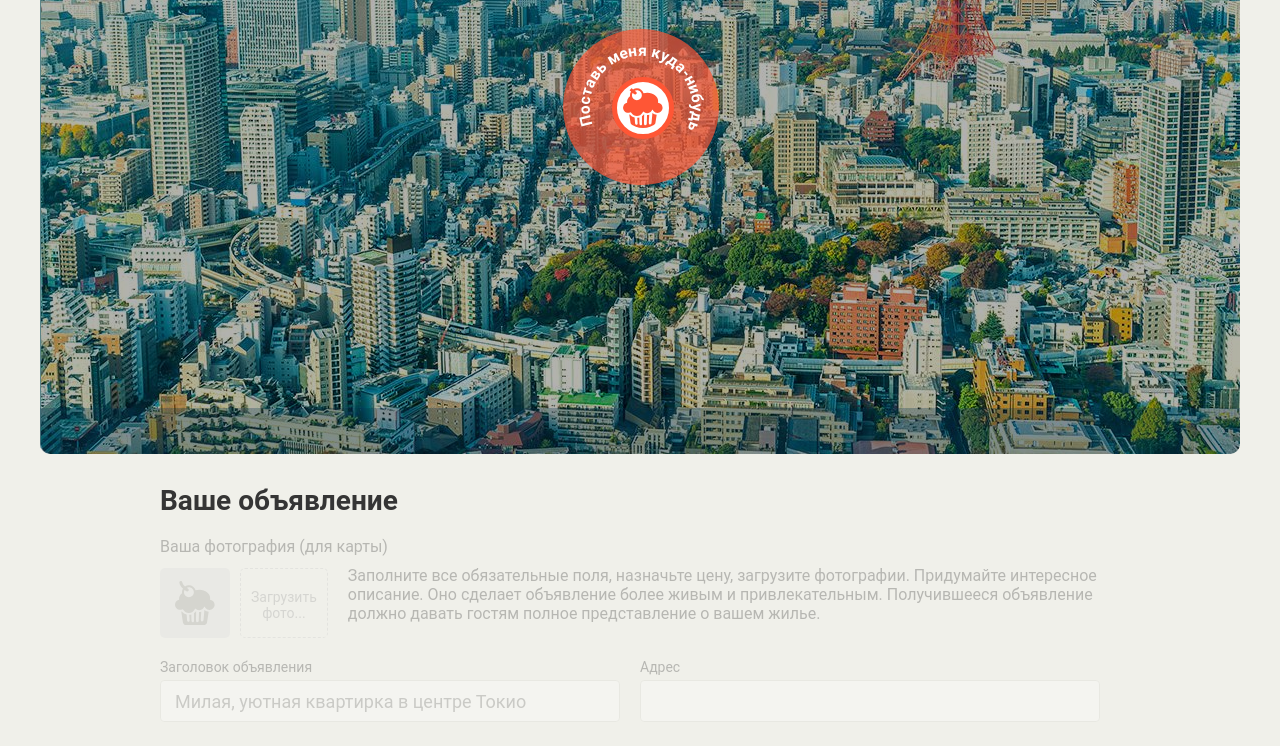
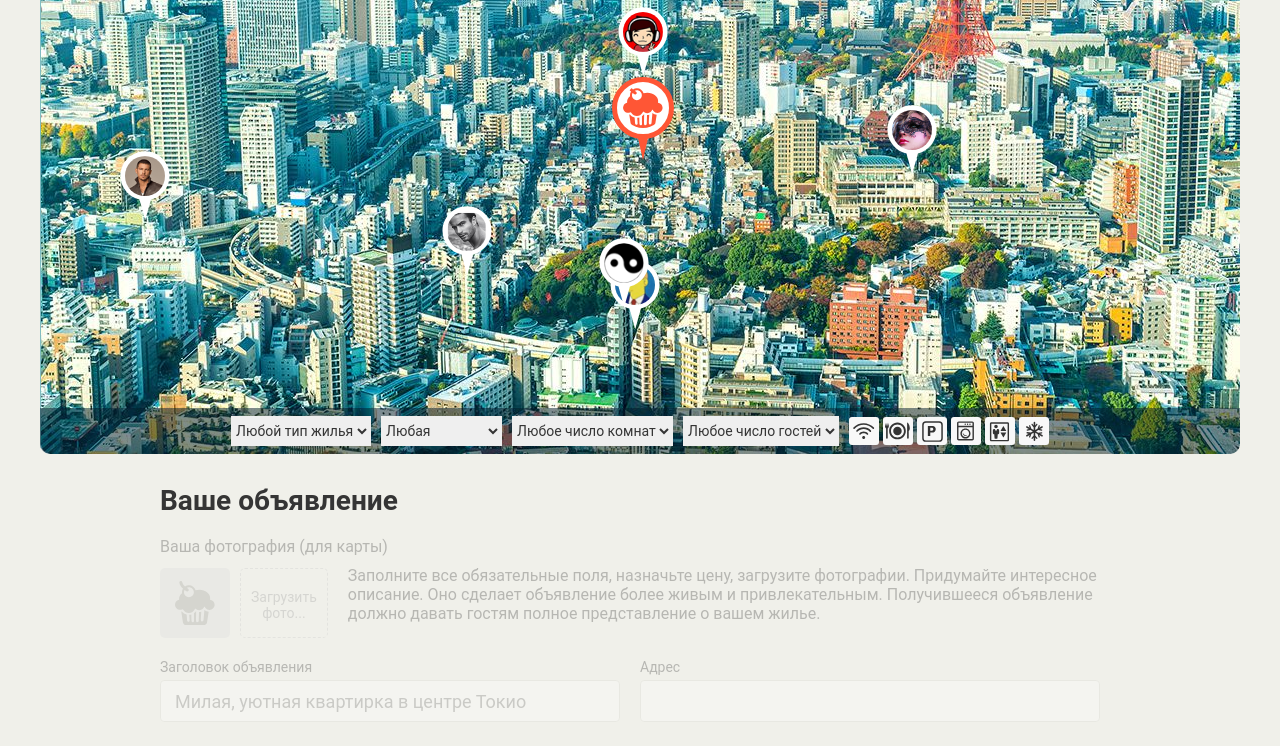
Before and after one commit to ley-na/keksobooking, a website: page index.html in a window 1280 px wide. Shown: the part 296-1042 px from the top of the page. Drawn offline with Linux system fonts and the light colour scheme; files whose address does not match are found by name.

Commit message:
add new offers to the map

```diff
--- a/index.html
+++ b/index.html
@@ -248,5 +248,7 @@
     </div>
   </template>
 
+
+  <script src="./js/main.js"></script>
 </body>
 </html>
--- a/js/main.js
+++ b/js/main.js
@@ -0,0 +1,118 @@
+'use strict';
+
+var OFFER_TITLES = ['Лучшее место для отдыха вдвоём', 'Квартира с видом на море', 'Студия в центре', 'Для большой семьи'];
+var OFFER_TYPES = ['palace', 'flat', 'house', 'bungalo'];
+var CHECK_INS = ['12:00', '13:00', '14:00'];
+var CHECK_OUTS = ['12:00', '13:00', '14:00'];
+var OFFER_FEATURES = ['wifi', 'dishwasher', 'parking', 'washer', 'elevator', 'conditioner'];
+var OFFER_DESCRIPTIONS = ['Великолепная квартира-студия в центре Токио. Подходит как туристам, так и бизнесменам. Квартира полностью укомплектована и недавно отремонтирована.', 'Второе описание', 'Третье описание'];
+var OFFER_PHOTOS = ['http://o0.github.io/assets/images/tokyo/hotel1.jpg', 'http://o0.github.io/assets/images/tokyo/hotel2.jpg', 'http://o0.github.io/assets/images/tokyo/hotel3.jpg'];
+var OFFERS_NUMBER = 8;
+var GUESTS_MAX = 6;
+var ROOMS_MAX = 10;
+var PRICE_MAX = 50000;
+
+var PIN_WIDTH = 50;
+var PIN_HEIGHT = 70;
+
+var LOCATION_X_MIN = 0;
+var LOCATION_Y_MIN = 130;
+var LOCATION_Y_MAX = 630;
+
+var locationXMax = document.querySelector('.map').offsetWidth;
+
+var map = document.querySelector('.map');
+
+var getRandomNumber = function (min, max) {
+  return Math.floor(Math.random() * (max - min + 1) + min);
+
+};
+
+var getRandomElement = function (items) {
+  var randomIndex = getRandomNumber(0, items.length - 1);
+  return items[randomIndex];
+};
+
+// Перемешивание массива
+var shuffleItems = function (items) {
+  var itemsClone = items.slice();
+  for (var i =  0; i < itemsClone.length; i++) {
+    var swapIndex = getRandomNumber(0, items.length - 1);
+
+    var currentItem = itemsClone[i];
+    itemsClone[i] = itemsClone[swapIndex];
+    itemsClone[swapIndex] = currentItem;
+  }
+  return itemsClone;
+};
+
+var shuffleAndSliceItems = function (items) {
+  var shuffledItems = shuffleItems(items);
+  return shuffledItems.slice(0, getRandomNumber(1, items.length));
+};
+
+// Показ карты
+var showMap = function () {
+  map.classList.remove('map--faded');
+};
+
+
+// Генерирование элементов
+var generateOffers = function (size) {
+  var offers = [];
+  for (var i = 1; i <= size; i++) {
+    var locationX = getRandomNumber(LOCATION_X_MIN, locationXMax);
+    var locationY = getRandomNumber(LOCATION_Y_MIN, LOCATION_Y_MAX);
+    var offer = {
+      author: {
+        avatar: 'img/avatars/user0' + i + '.png'
+      },
+      offer: {
+        title: getRandomElement(OFFER_TITLES),
+        address: locationX + ', ' + locationY,
+        price: getRandomNumber(0, PRICE_MAX),
+        type: getRandomElement(OFFER_TYPES),
+        rooms: getRandomNumber(0, ROOMS_MAX),
+        guests: getRandomNumber(0, GUESTS_MAX),
+        checkin: getRandomElement(CHECK_INS),
+        checkout: getRandomElement(CHECK_OUTS),
+        features: shuffleAndSliceItems(OFFER_FEATURES),
+        description: getRandomElement(OFFER_DESCRIPTIONS),
+        photos: shuffleAndSliceItems(OFFER_PHOTOS)
+      },
+      location: {
+        x: locationX,
+        y: locationY
+      }
+    };
+    offers.push(offer);
+  }
+  return offers;
+};
+
+// Отрисовка метки объявления
+var renderOfferPin = function (offerPin) {
+  var offerPinTemplate = document.querySelector('#pin').content.querySelector('.map__pin');
+  var offerPinElement = offerPinTemplate.cloneNode(true);
+
+  offerPinElement.querySelector('img').src = offerPin.author.avatar;
+  offerPinElement.querySelector('img').alt = offerPin.offer.title;
+  offerPinElement.style.left = offerPin.location.x - PIN_WIDTH / 2 + 'px';
+  offerPinElement.style.top = offerPin.location.y - PIN_HEIGHT + 'px';
+
+  return offerPinElement;
+};
+
+// Добавление метки в разметку
+var renderOfferPins = function (offers) {
+  var mapPins = map.querySelector('.map__pins');
+  var fragment = document.createDocumentFragment();
+  offers.forEach(function (offer) {
+    fragment.appendChild(renderOfferPin(offer));
+  });
+  mapPins.appendChild(fragment);
+};
+
+var offers = generateOffers(OFFERS_NUMBER);
+renderOfferPins(offers);
+showMap();
```
